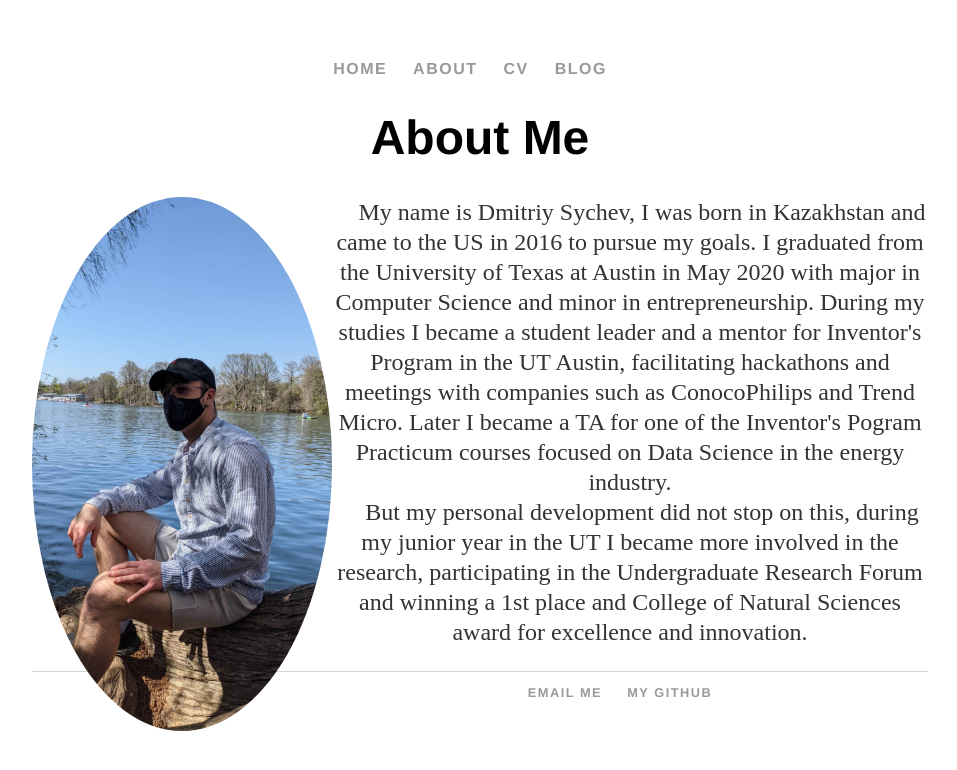
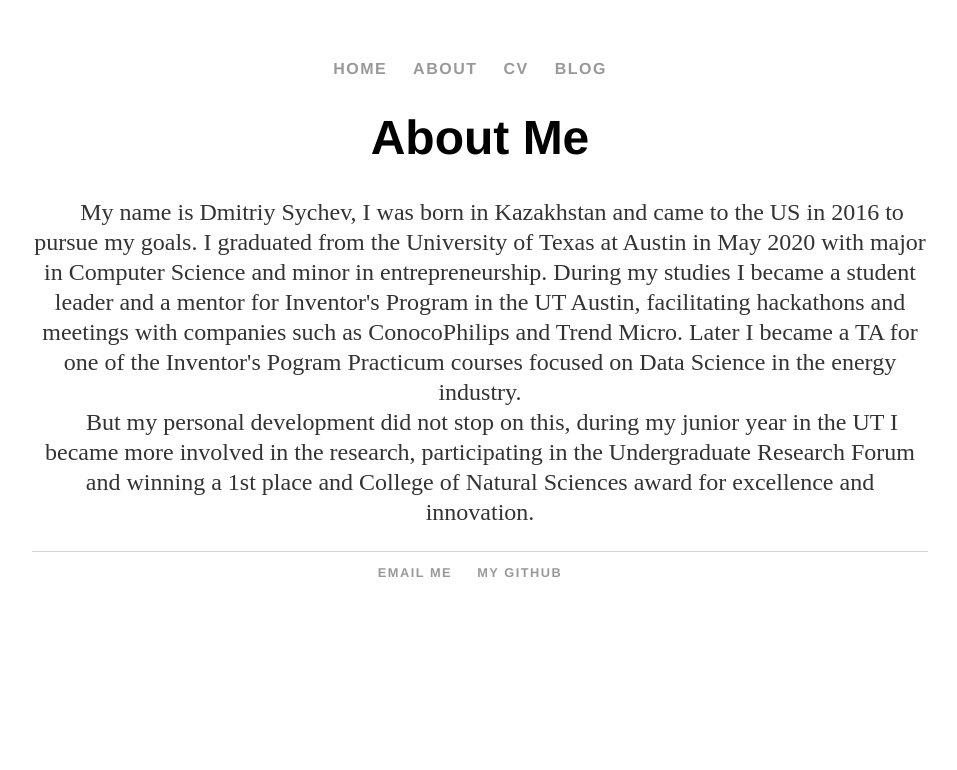
Before and after one commit to dmitriysychev/dmitriysychev.github.io, a Jekyll site: the page built from about/index.html, in a window 1280 px wide. Shown: the top 770 px of the page, without its empty margins (160-1117 px from the left). Built offline with Jekyll 4.4.1, drawn with Linux system fonts in a browser that asks for light colours.

Commit message:
Update index.html

```diff
--- a/about/index.html
+++ b/about/index.html
@@ -5,7 +5,6 @@ title: About Me
 	<h1>{{ page.title }}</h1>
 		 	<section id="about">
 				<div>
-					<img class="profile-pic" style="vertical-align:middle" src="dmitriy_pic.jpeg" alt=""/>
 					<p> &nbsp;&nbsp;&nbsp;&nbsp;My name is Dmitriy Sychev, I was born in Kazakhstan and came to the US in 2016 to pursue my goals.
 					I graduated from the University of Texas at Austin in May 2020 with major in Computer Science and minor in entrepreneurship.
 					During my studies I became a student leader and a mentor for Inventor's Program in the UT Austin, facilitating hackathons and meetings with companies such as ConocoPhilips and Trend Micro.
```
